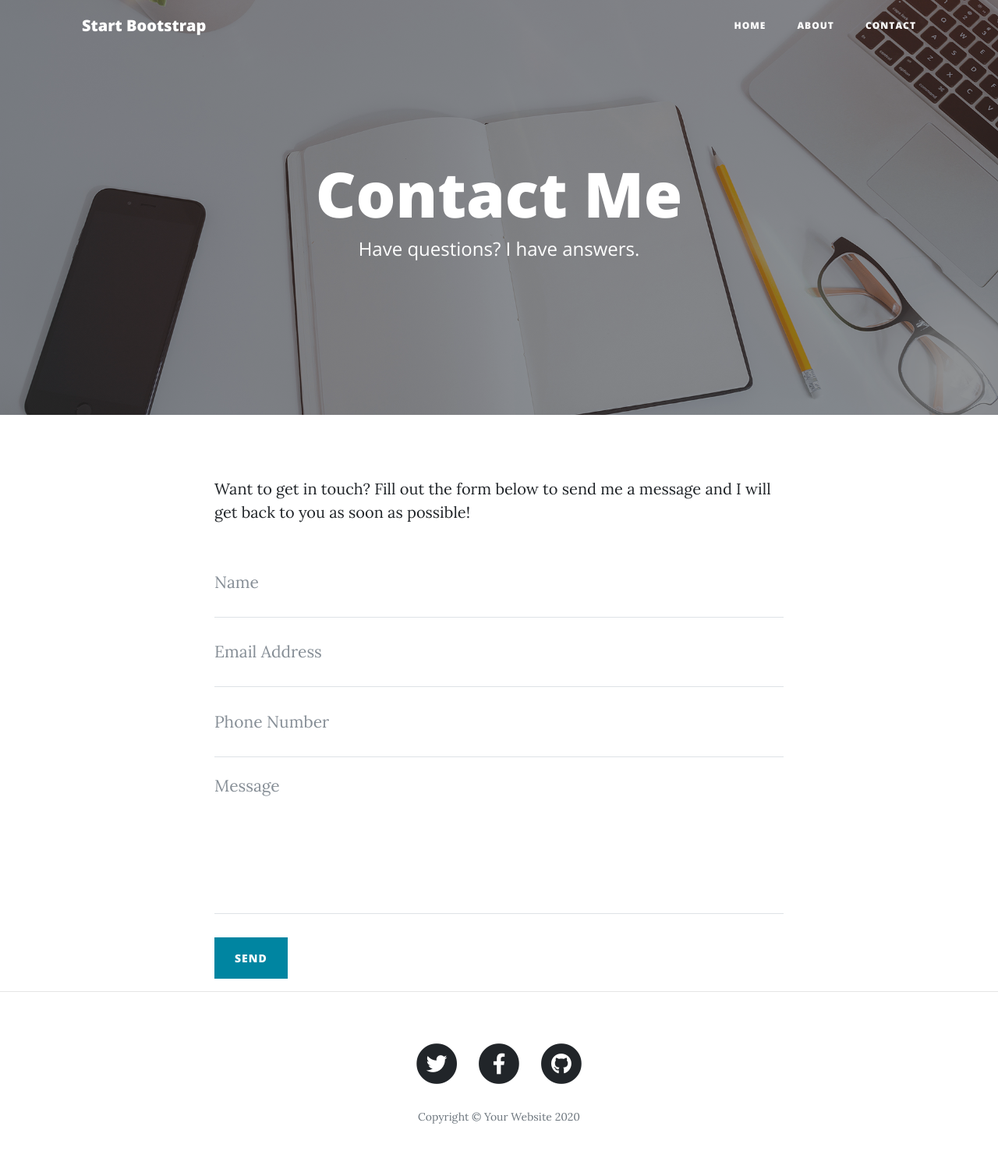
After one commit to creativechern/django-blog, a Django app: page /contact/ in a window 1280 px wide. The commit adds this page. Shown: the whole page at 78% size. Run offline with Django 3.2, Linux system fonts and the light colour scheme; some libraries are stand-ins or nearby versions.

Commit message:
Added contact.html using TemplateView.

```diff
--- a/blog/urls.py
+++ b/blog/urls.py
@@ -3,4 +3,5 @@ from . import views
 urlpatterns = [
     path('', views.HomepageView.as_view(), name="home"),
     path('about/', views.AboutView.as_view(), name="about"),
+    path('contact/', views.ContactView.as_view(), name="contact"),
 ]
--- a/blog/views.py
+++ b/blog/views.py
@@ -7,3 +7,7 @@ class HomepageView(TemplateView):
 
 class AboutView(TemplateView):
     template_name = "blog/about.html"
+
+
+class ContactView(TemplateView):
+    template_name = "blog/contact.html"
--- a/templates/blog/base.html
+++ b/templates/blog/base.html
@@ -42,12 +42,12 @@
           <li class="nav-item">
             <a class="nav-link" href="{% url 'about' %}">About</a>
           </li>
-          <li class="nav-item">
-            {% comment %} <a class="nav-link" href="{% url 'post' %}">Sample Post</a>
-          </li>
+          {% comment %} <li class="nav-item">
+            <a class="nav-link" href="{% url 'post' %}">Sample Post</a>
+          </li> {% endcomment %}
           <li class="nav-item">
             <a class="nav-link" href="{% url 'contact' %}">Contact</a>
-          </li> {% endcomment %}
+          </li>
         </ul>
       </div>
     </div>
@@ -69,7 +69,7 @@
   {% block content %}
   {% endblock content %}
 
-<hr>
+  <hr>
 
   <!-- Footer -->
   <footer>
--- /dev/null
+++ b/templates/blog/contact.html
@@ -0,0 +1,53 @@
+{% extends 'blog/base.html' %}
+{% block header %}
+  <div class="page-heading">
+    <h1>Contact Me</h1>
+    <span class="subheading">Have questions? I have answers.</span>
+  </div>
+{% endblock header %}
+
+{% block content %}
+  <div class="container">
+    <div class="row">
+      <div class="col-lg-8 col-md-10 mx-auto">
+        <p>Want to get in touch? Fill out the form below to send me a message and I will get back to you as soon as possible!</p>
+        <!-- Contact Form - Enter your email address on line 19 of the mail/contact_me.php file to make this form work. -->
+        <!-- WARNING: Some web hosts do not allow emails to be sent through forms to common mail hosts like Gmail or Yahoo. It's recommended that you use a private domain email address! -->
+        <!-- To use the contact form, your site must be on a live web host with PHP! The form will not work locally! -->
+        <form name="sentMessage" id="contactForm" novalidate>
+          <div class="control-group">
+            <div class="form-group floating-label-form-group controls">
+              <label>Name</label>
+              <input type="text" class="form-control" placeholder="Name" id="name" required data-validation-required-message="Please enter your name.">
+              <p class="help-block text-danger"></p>
+            </div>
+          </div>
+          <div class="control-group">
+            <div class="form-group floating-label-form-group controls">
+              <label>Email Address</label>
+              <input type="email" class="form-control" placeholder="Email Address" id="email" required data-validation-required-message="Please enter your email address.">
+              <p class="help-block text-danger"></p>
+            </div>
+          </div>
+          <div class="control-group">
+            <div class="form-group col-xs-12 floating-label-form-group controls">
+              <label>Phone Number</label>
+              <input type="tel" class="form-control" placeholder="Phone Number" id="phone" required data-validation-required-message="Please enter your phone number.">
+              <p class="help-block text-danger"></p>
+            </div>
+          </div>
+          <div class="control-group">
+            <div class="form-group floating-label-form-group controls">
+              <label>Message</label>
+              <textarea rows="5" class="form-control" placeholder="Message" id="message" required data-validation-required-message="Please enter a message."></textarea>
+              <p class="help-block text-danger"></p>
+            </div>
+          </div>
+          <br>
+          <div id="success"></div>
+          <button type="submit" class="btn btn-primary" id="sendMessageButton">Send</button>
+        </form>
+      </div>
+    </div>
+  </div>
+{% endblock content %}
```
